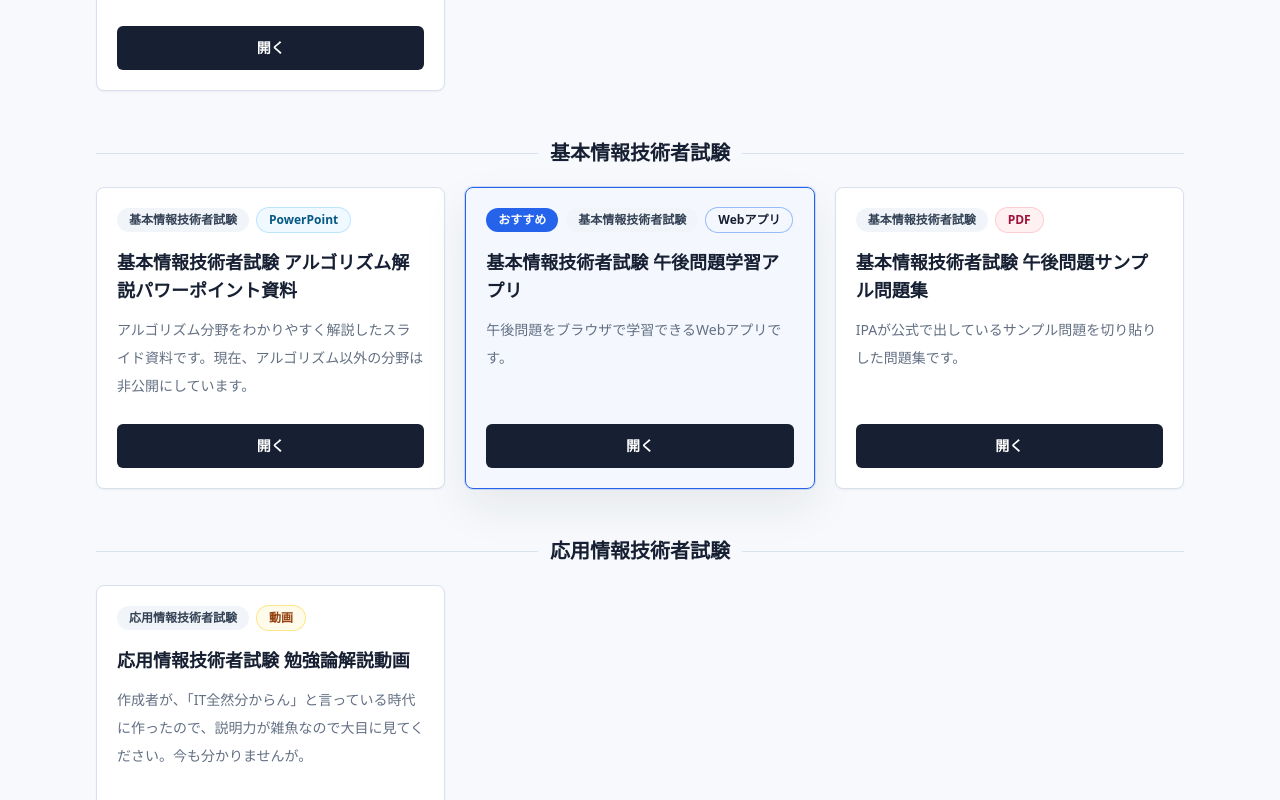
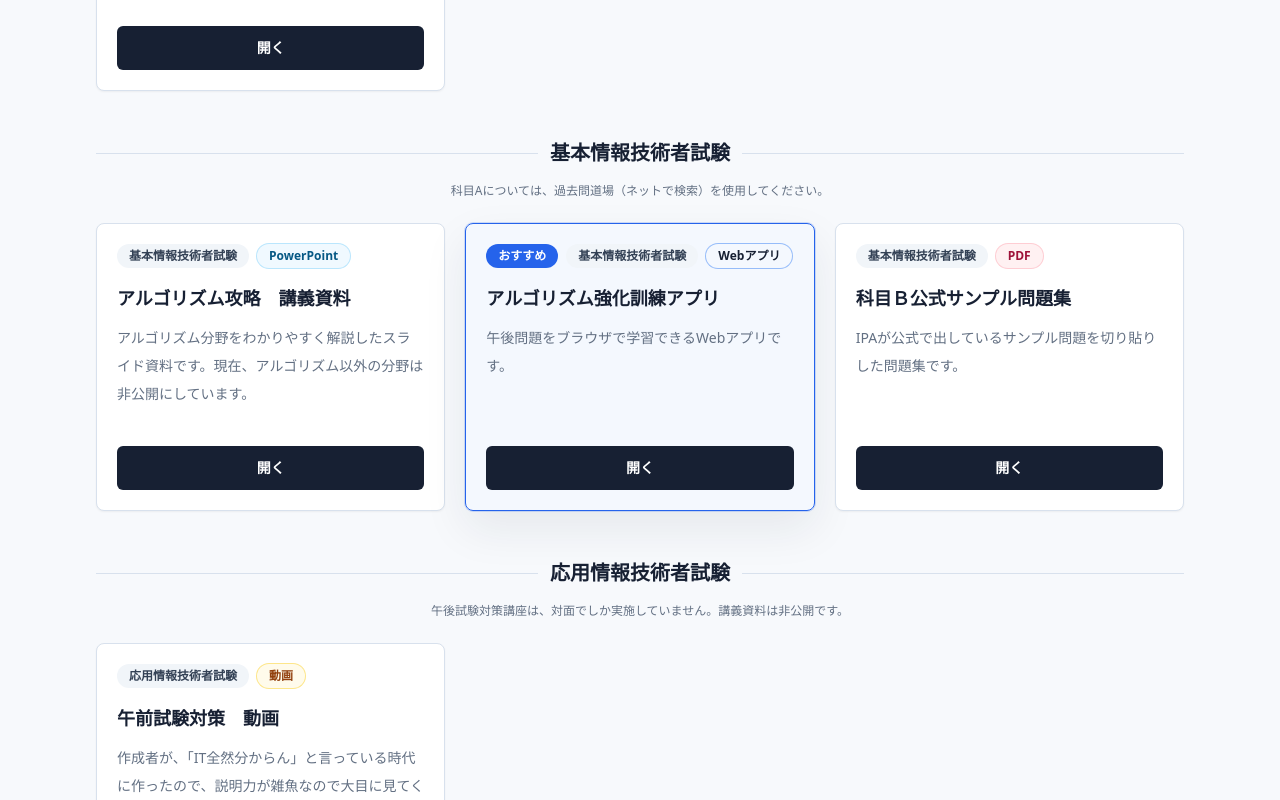
Before and after one commit to hmamiya52-bit/4th-TA_byMamiya, a Next.js app: page / in a window 1280 px wide. Shown: the part 1120-1920 px from the top of the page. Built offline with nearby package versions, Linux system fonts and the light colour scheme.

Commit message:
Update material titles and exam notes

```diff
--- a/src/app/page.tsx
+++ b/src/app/page.tsx
@@ -1,4 +1,4 @@
-import { exams, materials, type Material } from "@/data/materials";
+import { examNotes, exams, materials, type Material } from "@/data/materials";
 
 export const dynamic = "force-static";
 
@@ -99,15 +99,19 @@ export default function Home() {
         <div className="space-y-12">
           {exams.map((exam) => {
             const examMaterials = materials.filter((material) => material.exam === exam);
+            const note = examNotes[exam];
 
             return (
               <section key={exam} aria-labelledby={`${exam}-heading`}>
-                <div className="mb-5 flex items-center gap-3">
-                  <span className="h-px flex-1 bg-line" />
-                  <h3 id={`${exam}-heading`} className="text-lg font-bold text-ink sm:text-xl">
-                    {exam}
-                  </h3>
-                  <span className="h-px flex-1 bg-line" />
+                <div className="mb-5">
+                  <div className="flex items-center gap-3">
+                    <span className="h-px flex-1 bg-line" />
+                    <h3 id={`${exam}-heading`} className="text-lg font-bold text-ink sm:text-xl">
+                      {exam}
+                    </h3>
+                    <span className="h-px flex-1 bg-line" />
+                  </div>
+                  {note ? <p className="mx-auto mt-3 max-w-3xl text-center text-xs leading-6 text-muted">{note}</p> : null}
                 </div>
                 <div className="grid gap-5 md:grid-cols-2 lg:grid-cols-3">
                   {examMaterials.map((material) => (
--- a/src/data/materials.ts
+++ b/src/data/materials.ts
@@ -11,14 +11,14 @@ export type Material = {
 
 export const materials: Material[] = [
   {
-    title: "第一級陸上無線技術士 パワーポイント資料",
+    title: "一陸技対策会　講義資料",
     exam: "第一級陸上無線技術士",
     type: "PowerPoint",
     description: "世界一わかりやすい陸技解説を目指して作ったスライド資料です。",
     url: "https://drive.google.com/file/d/1izRxmQrww_Or2b2lI4_jypyk-RG8azzT/view?usp=drive_link",
   },
   {
-    title: "基本情報技術者試験 アルゴリズム解説パワーポイント資料",
+    title: "アルゴリズム攻略　講義資料",
     exam: "基本情報技術者試験",
     type: "PowerPoint",
     description:
@@ -26,7 +26,7 @@ export const materials: Material[] = [
     url: "https://drive.google.com/file/d/1J_WomAHSUIdguFPAhexk2l78ItZJ-kIT/view?usp=drive_link",
   },
   {
-    title: "基本情報技術者試験 午後問題学習アプリ",
+    title: "アルゴリズム強化訓練アプリ",
     exam: "基本情報技術者試験",
     type: "Webアプリ",
     description: "午後問題をブラウザで学習できるWebアプリです。",
@@ -34,14 +34,14 @@ export const materials: Material[] = [
     recommended: true,
   },
   {
-    title: "基本情報技術者試験 午後問題サンプル問題集",
+    title: "科目Ｂ公式サンプル問題集",
     exam: "基本情報技術者試験",
     type: "PDF",
     description: "IPAが公式で出しているサンプル問題を切り貼りした問題集です。",
     url: "https://drive.google.com/file/d/1qrT_TOjSMU6lFC6u3WnAyr-XHySZPFhs/view?usp=drive_link",
   },
   {
-    title: "応用情報技術者試験 勉強論解説動画",
+    title: "午前試験対策　動画",
     exam: "応用情報技術者試験",
     type: "動画",
     description:
@@ -59,3 +59,9 @@ export const materials: Material[] = [
 ];
 
 export const exams = Array.from(new Set(materials.map((material) => material.exam)));
+
+export const examNotes: Record<string, string> = {
+  基本情報技術者試験: "科目Aについては、過去問道場（ネットで検索）を使用してください。",
+  応用情報技術者試験: "午後試験対策講座は、対面でしか実施していません。講義資料は非公開です。",
+  ネットワークスペシャリスト: "アプリの使用は、管理者によるアカウント発行申請が必要です。",
+};
```
